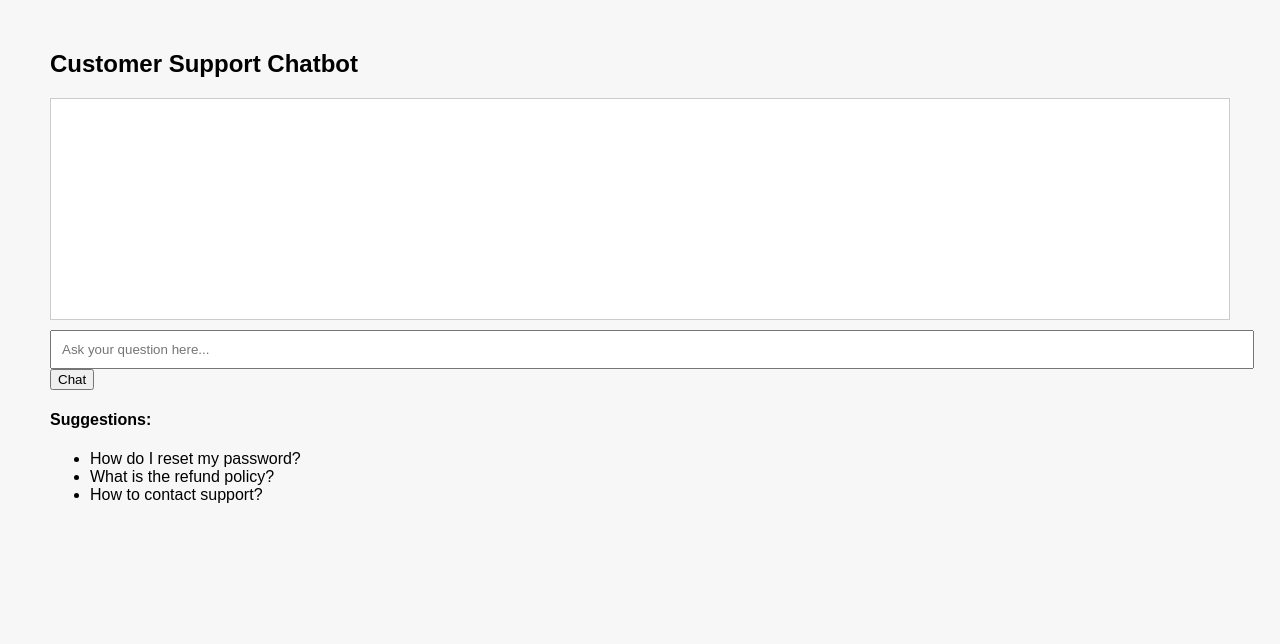
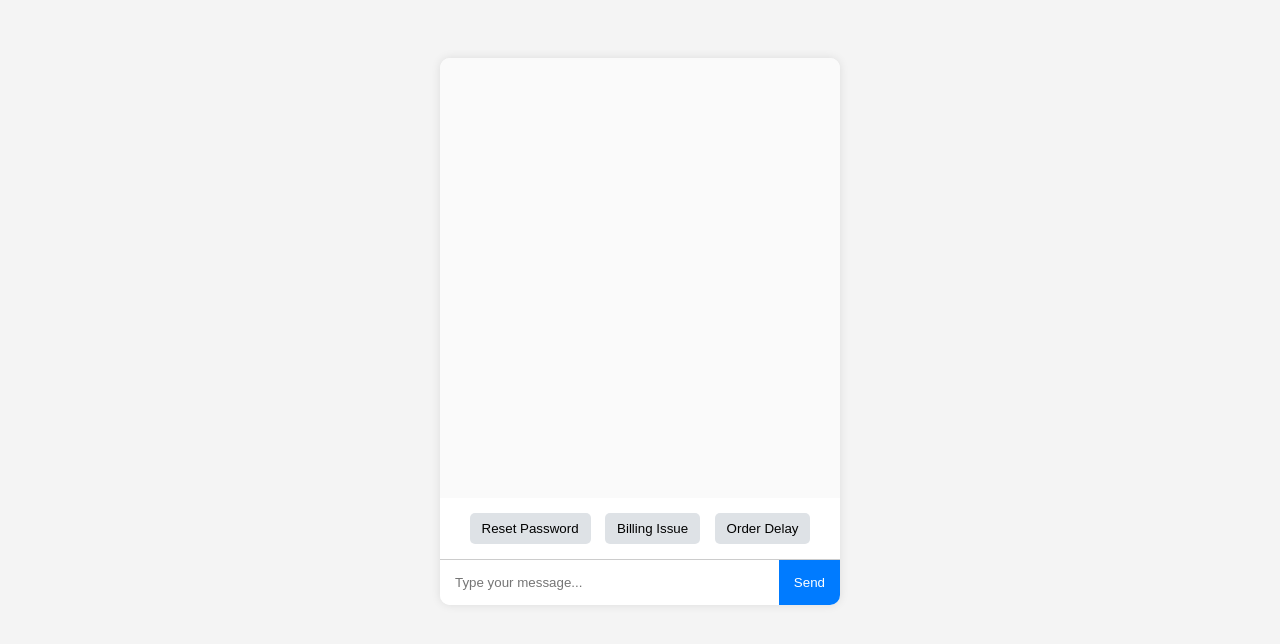
Before and after one commit to Krushna56/Chatbot, a Flask app: page / in a window 1280 px wide. Shown: the top 644 px of the page. Run offline with Flask 3, Linux system fonts and the light colour scheme; parts of the project's set-up code (start-up, migrations or seed data) failed here and were passed over.

Commit message:
modify UI

```diff
--- a/chatbot/app.py
+++ b/chatbot/app.py
@@ -1,41 +1,27 @@
 from flask import Flask, render_template, request, jsonify
-import pickle
+import joblib
+import pandas as pd
 import nltk
 import string
+import pickle
+from sklearn.feature_extraction.text import TfidfVectorizer
+from sklearn.linear_model import LogisticRegression
 
-# Load model and vectorizer
-model = pickle.load(open("chatbot_model.pkl", "rb"))
-vectorizer = pickle.load(open("vectorizer.pkl", "rb"))
 
-# NLTK setup
-nltk.data.path.append("C:/Users/krush/AppData/Roaming/nltk_data")
-nltk.download('punkt')
+# Load trained chatbot model
+model = joblib.load("chatbot_train.pkl")
 
-from nltk.corpus import stopwords
-stop_words = set(stopwords.words('english'))
-
-# Flask app
 app = Flask(__name__)
 
-# Preprocessing function
-def preprocess(text):
-    text = text.lower()
-    text = ''.join([c for c in text if c not in string.punctuation])
-    tokens = nltk.word_tokenize(text)
-    return ' '.join([word for word in tokens if word not in stop_words])
+@app.route("/")
+def home():
+    return render_template("index.html")
 
-# Route
-@app.route('/')
-def index():
-    return render_template('index.html')
+@app.route("/get", methods=["POST"])
+def get_bot_response():
+    user_input = request.json["msg"]
+    response = model.predict([user_input])[0]
+    return jsonify({"response": response})
 
-@app.route('/get', methods=['POST'])
-def chatbot_response():
-    user_input = request.form['msg']
-    clean_input = preprocess(user_input)
-    vector_input = vectorizer.transform([clean_input])
-    response = model.predict(vector_input)[0]
-    return jsonify({'response': response})
-
-if __name__ == '__main__':
+if __name__ == "__main__":
     app.run(debug=True)
--- a/chatbot/static/style.css
+++ b/chatbot/static/style.css
@@ -0,0 +1,60 @@
+body {
+    font-family: Arial, sans-serif;
+    background: #f4f4f4;
+    display: flex;
+    justify-content: center;
+    padding-top: 50px;
+  }
+  .chat-container {
+    width: 400px;
+    background: white;
+    border-radius: 10px;
+    box-shadow: 0 0 10px rgba(0, 0, 0, 0.1);
+    overflow: hidden;
+  }
+  .chat-box {
+    height: 400px;
+    overflow-y: auto;
+    padding: 20px;
+    background: #fafafa;
+  }
+  .user-msg, .bot-msg {
+    margin: 10px 0;
+    padding: 10px;
+    border-radius: 10px;
+  }
+  .user-msg {
+    background: #d1e7dd;
+    text-align: right;
+  }
+  .bot-msg {
+    background: #f8d7da;
+    text-align: left;
+  }
+  .chat-input {
+    display: flex;
+    border-top: 1px solid #ccc;
+  }
+  .chat-input input {
+    flex: 1;
+    padding: 15px;
+    border: none;
+  }
+  .chat-input button {
+    padding: 15px;
+    background: #007bff;
+    color: white;
+    border: none;
+  }
+  .suggestions {
+    padding: 10px;
+    text-align: center;
+  }
+  .suggestions button {
+    margin: 5px;
+    padding: 8px 12px;
+    background: #dee2e6;
+    border: none;
+    border-radius: 5px;
+    cursor: pointer;
+  }
--- a/chatbot/templates/index.html
+++ b/chatbot/templates/index.html
@@ -1,52 +1,51 @@
 <!DOCTYPE html>
-<html>
+<html lang="en">
 <head>
-    <title>Support Chatbot</title>
-    <style>
-        body { font-family: Arial; margin: 50px; background: #f7f7f7; }
-        #chatbox { width: 100%; padding: 10px; margin-top: 10px; }
-        #messages { border: 1px solid #ccc; padding: 10px; background: white; min-height: 200px; }
-        .msg { margin: 5px 0; }
-        .user { color: blue; }
-        .bot { color: green; }
-    </style>
+  <meta charset="UTF-8" />
+  <meta name="viewport" content="width=device-width, initial-scale=1.0" />
+  <title>Support Chatbot</title>
+  <link rel="stylesheet" href="{{ url_for('static', filename='style.css') }}" />
 </head>
 <body>
-    <h2>Customer Support Chatbot</h2>
-    <div id="messages"></div>
-    <input type="text" id="chatbox" placeholder="Ask your question here..." />
-    <button onclick="sendMsg()">Chat</button>
+  <div class="chat-container">
+    <div class="chat-box" id="chat-box"></div>
+    <div class="suggestions">
+      <button onclick="setQuickMessage('How can I reset my password?')">Reset Password</button>
+      <button onclick="setQuickMessage('I have a billing issue')">Billing Issue</button>
+      <button onclick="setQuickMessage('My order is delayed')">Order Delay</button>
+    </div>
+    <div class="chat-input">
+      <input type="text" id="user-input" placeholder="Type your message..." />
+      <button onclick="sendMessage()">Send</button>
+    </div>
+  </div>
 
-    <h4>Suggestions:</h4>
-    <ul>
-        <li onclick="autoSuggest(this)">How do I reset my password?</li>
-        <li onclick="autoSuggest(this)">What is the refund policy?</li>
-        <li onclick="autoSuggest(this)">How to contact support?</li>
-    </ul>
+  <script>
+    function setQuickMessage(msg) {
+      document.getElementById("user-input").value = msg;
+    }
 
-    <script>
-        function autoSuggest(el) {
-            document.getElementById("chatbox").value = el.innerText;
-        }
+    async function sendMessage() {
+      let input = document.getElementById("user-input");
+      let message = input.value.trim();
+      if (!message) return;
 
-        function sendMsg() {
-            const userText = document.getElementById("chatbox").value;
-            if (!userText.trim()) return;
+      // Add user message to chat box
+      document.getElementById("chat-box").innerHTML += `<div class="user-msg">${message}</div>`;
+      input.value = "";
 
-            const messages = document.getElementById("messages");
-            messages.innerHTML += `<div class='msg user'>You: ${userText}</div>`;
+      // Send to Flask backend
+      const res = await fetch("/get", {
+        method: "POST",
+        headers: { "Content-Type": "application/json" },
+        body: JSON.stringify({ msg: message })
+      });
+      const data = await res.json();
 
-            fetch('/get', {
-                method: 'POST',
-                headers: { 'Content-Type': 'application/x-www-form-urlencoded' },
-                body: 'msg=' + encodeURIComponent(userText)
-            })
-            .then(response => response.json())
-            .then(data => {
-                messages.innerHTML += `<div class='msg bot'>Bot: ${data.response}</div>`;
-                document.getElementById("chatbox").value = '';
-            });
-        }
-    </script>
+      // Add bot response to chat box
+      document.getElementById("chat-box").innerHTML += `<div class="bot-msg">${data.response}</div>`;
+      document.getElementById("chat-box").scrollTop = document.getElementById("chat-box").scrollHeight;
+    }
+  </script>
 </body>
 </html>
```
